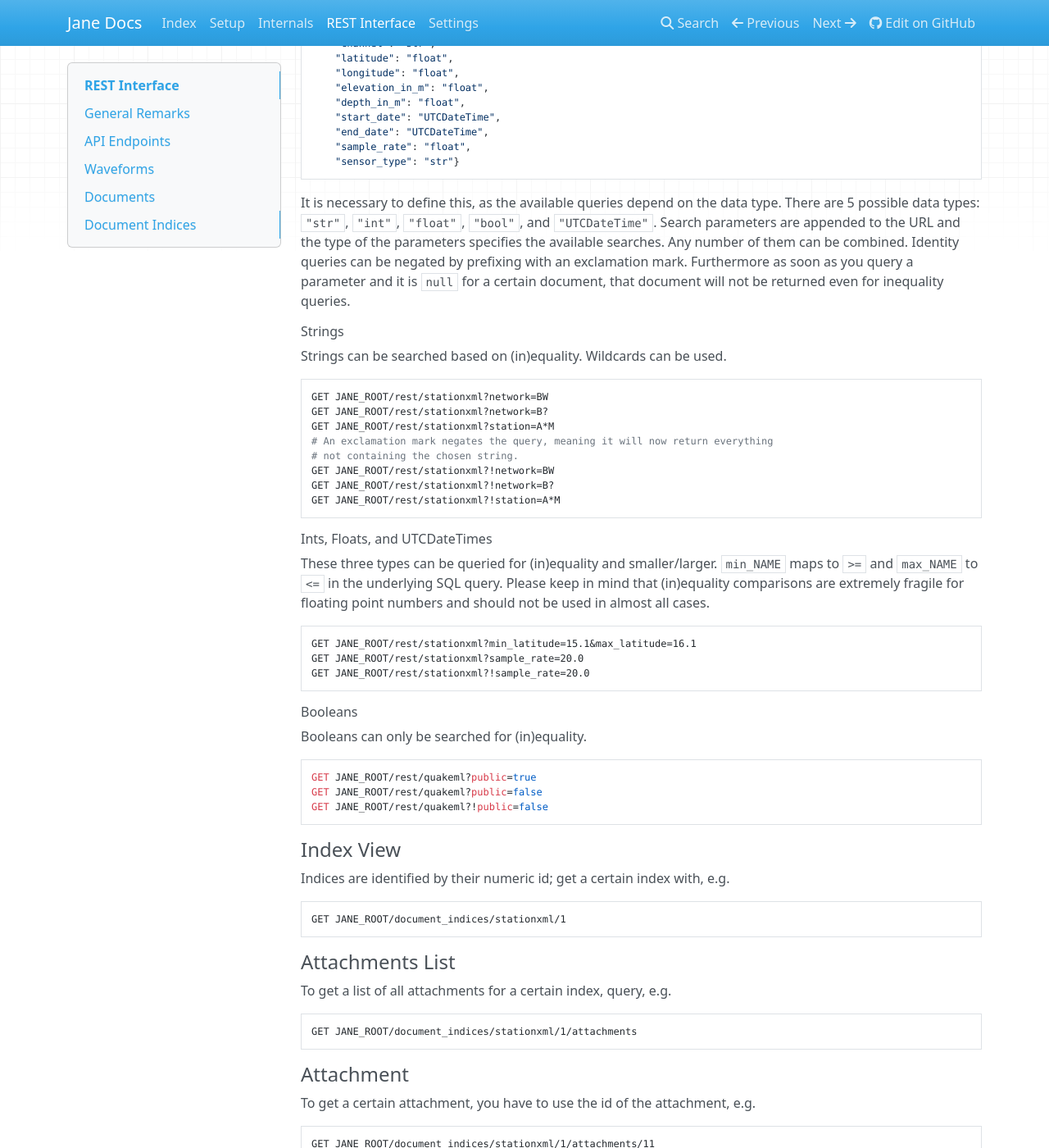
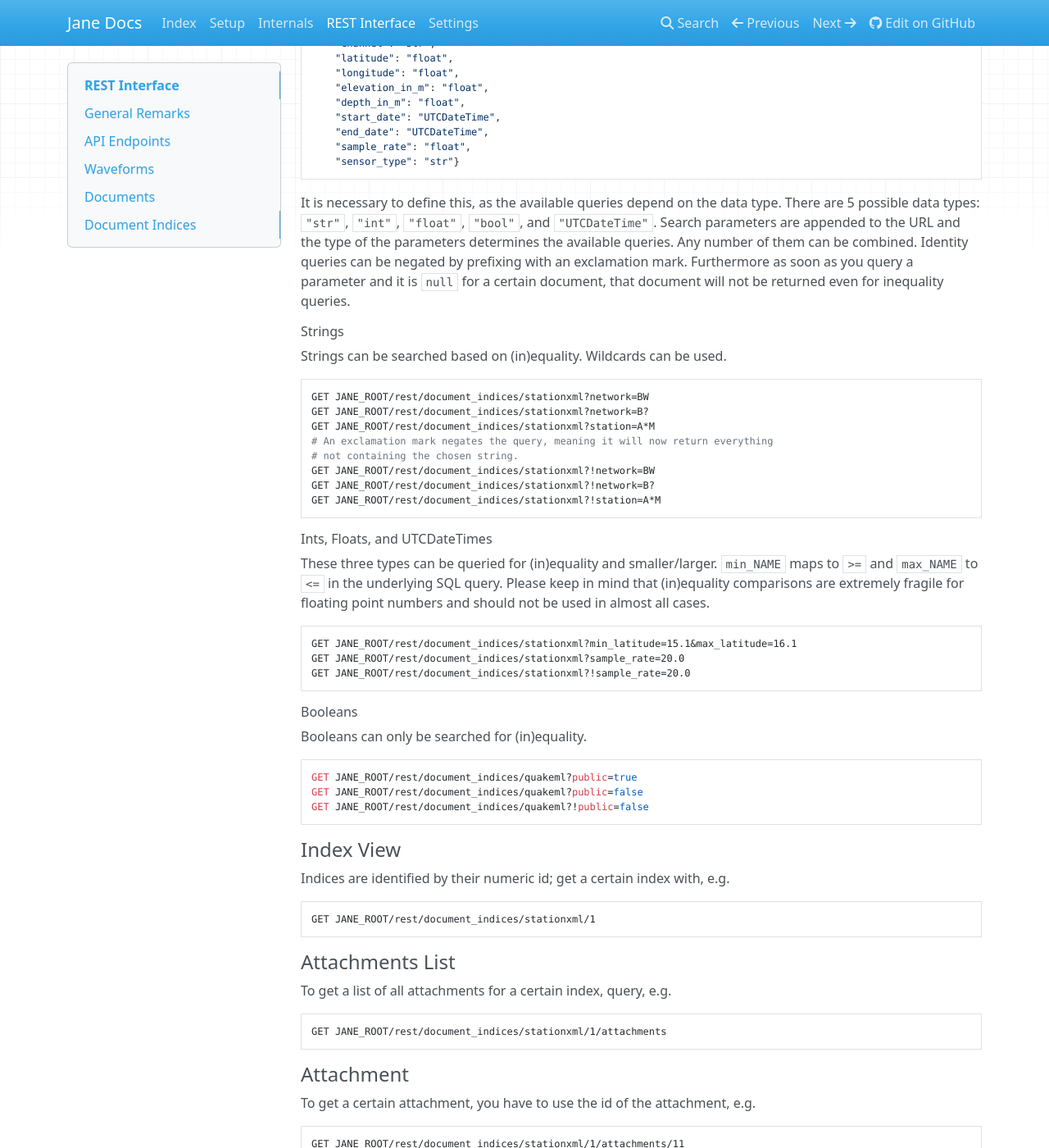
Before and after one commit to krischer/jane, an MkDocs documentation site: the page built from docs/docs/rest.md, in a window 1280 px wide and 1400 px high, scrolled down 6184 px. Shown: the whole window at 82% size. Built offline with MkDocs 1.6.1, drawn with Linux system fonts in a browser that asks for light colours; nearby versions of some CDN libraries; old or Windows-style settings are respelled for this version of MkDocs; some of the changed text lies outside the part shown.

Commit message:
First proof-reading pass

````diff
--- a/docs/docs/rest.md
+++ b/docs/docs/rest.md
@@ -70,7 +70,7 @@
 
 ##### Example using `curl`:
 ```bash
-$ curl --user user:pw JANE_ROOT/...
+$ curl --user user:pw JANE_ROOT/rest/...
 ```
 
 ### HTTP Methods and Headers
@@ -185,7 +185,7 @@
 To get a list of all available documents of a certain document type, send, e.g.
 
 ```
-GET JANE_ROOT/documents/stationxml
+GET JANE_ROOT/rest/documents/stationxml
 ```
 
 #### Document View
@@ -194,7 +194,7 @@
 type.
 
 ```
-GET JANE_ROOT/documents/stationxml/BW.FURT.xml
+GET JANE_ROOT/rest/documents/stationxml/BW.FURT.xml
 ```
 
 #### Data
@@ -202,7 +202,7 @@
 The REST API shows some information for each file, to download the actual file, do, e.g.
 
 ```
-GET JANE_ROOT/documents/stationxml/BW.FURT.xml/data
+GET JANE_ROOT/rest/documents/stationxml/BW.FURT.xml/data
 ```
 
 #### Add New or Modify Existing Document
@@ -211,7 +211,7 @@
 certain document URL, e.g.
 
 ```
-PUT JANE_ROOT/documents/stationxml/BW.FURT.xml
+PUT JANE_ROOT/rest/documents/stationxml/BW.FURT.xml
 ```
 
 If it does not exist, it will be created, otherwise it will be modified. Please
@@ -252,7 +252,7 @@
 The attachments might not be restorable if you have no backup.
 
 ```
-DELETE JANE_ROOT/documents/stationxml/BW.FURT.xml
+DELETE JANE_ROOT/rest/documents/stationxml/BW.FURT.xml
 ```
 
 ##### Example using the Python [requests](http://python-requests.org) library:
@@ -287,7 +287,7 @@
 To get a list of all available indices of a certain document type, send, e.g.
 
 ```
-GET JANE_ROOT/document_indices/stationxml
+GET JANE_ROOT/rest/document_indices/stationxml
 ```
 
 ##### Searching Over the Indices
@@ -316,7 +316,7 @@
 It is necessary to define this, as the available queries depend on the data
 type. There are 5 possible data types: `"str"`, `"int"`, `"float"`, `"bool"`,
 and `"UTCDateTime"`. Search parameters are appended to the URL and the type
-of the parameters specifies the available searches. Any number of them can
+of the parameters determines the available queries. Any number of them can
 be combined. Identity queries can be negated by prefixing with an
 exclamation mark. Furthermore as soon as you query a parameter and it is
 `null` for a certain document, that document will not be returned even for
@@ -327,14 +327,14 @@
 Strings can be searched based on (in)equality. Wildcards can be used.
 
 ```
-GET JANE_ROOT/rest/stationxml?network=BW
-GET JANE_ROOT/rest/stationxml?network=B?
-GET JANE_ROOT/rest/stationxml?station=A*M
+GET JANE_ROOT/rest/document_indices/stationxml?network=BW
+GET JANE_ROOT/rest/document_indices/stationxml?network=B?
+GET JANE_ROOT/rest/document_indices/stationxml?station=A*M
 # An exclamation mark negates the query, meaning it will now return everything
 # not containing the chosen string.
-GET JANE_ROOT/rest/stationxml?!network=BW
-GET JANE_ROOT/rest/stationxml?!network=B?
-GET JANE_ROOT/rest/stationxml?!station=A*M
+GET JANE_ROOT/rest/document_indices/stationxml?!network=BW
+GET JANE_ROOT/rest/document_indices/stationxml?!network=B?
+GET JANE_ROOT/rest/document_indices/stationxml?!station=A*M
 ```
 
 ###### Ints, Floats, and UTCDateTimes
@@ -345,9 +345,9 @@
 floating point numbers and should not be used in almost all cases.
 
 ```
-GET JANE_ROOT/rest/stationxml?min_latitude=15.1&max_latitude=16.1
-GET JANE_ROOT/rest/stationxml?sample_rate=20.0
-GET JANE_ROOT/rest/stationxml?!sample_rate=20.0
+GET JANE_ROOT/rest/document_indices/stationxml?min_latitude=15.1&max_latitude=16.1
+GET JANE_ROOT/rest/document_indices/stationxml?sample_rate=20.0
+GET JANE_ROOT/rest/document_indices/stationxml?!sample_rate=20.0
 ```
 
 ###### Booleans
@@ -355,9 +355,9 @@
 Booleans can only be searched for (in)equality.
 
 ```
-GET JANE_ROOT/rest/quakeml?public=true
-GET JANE_ROOT/rest/quakeml?public=false
-GET JANE_ROOT/rest/quakeml?!public=false
+GET JANE_ROOT/rest/document_indices/quakeml?public=true
+GET JANE_ROOT/rest/document_indices/quakeml?public=false
+GET JANE_ROOT/rest/document_indices/quakeml?!public=false
 ```
 
 #### Index View
@@ -365,7 +365,7 @@
 Indices are identified by their numeric id; get a certain index with, e.g.
 
 ```
-GET JANE_ROOT/document_indices/stationxml/1
+GET JANE_ROOT/rest/document_indices/stationxml/1
 ```
 
 #### Attachments List
@@ -373,7 +373,7 @@
 To get a list of all attachments for a certain index, query, e.g.
 
 ```
-GET JANE_ROOT/document_indices/stationxml/1/attachments
+GET JANE_ROOT/rest/document_indices/stationxml/1/attachments
 ```
 
 #### Attachment
@@ -381,7 +381,7 @@
 To get a certain attachment, you have to use the id of the attachment, e.g.
 
 ```
-GET JANE_ROOT/document_indices/stationxml/1/attachments/11
+GET JANE_ROOT/rest/document_indices/stationxml/1/attachments/11
 ```
 
 #### Attachment Data
@@ -389,7 +389,7 @@
 The actual data of any attachment can be queried with
 
 ```
-GET JANE_ROOT/document_indices/stationxml/1/attachments/11/data
+GET JANE_ROOT/rest/document_indices/stationxml/1/attachments/11/data
 ```
 
 
@@ -434,7 +434,7 @@
 certain index.
 
 ```
-POST JANE_ROOT/document_indices/stationxml/1/attachments
+POST JANE_ROOT/rest/document_indices/stationxml/1/attachments
 ```
 
 and add two HTTP headers:
@@ -483,7 +483,7 @@
 request to the URL of a particular attachment.
 
 ```
-PUT JANE_ROOT/document_indices/stationxml/1/attachments/11
+PUT JANE_ROOT/rest/document_indices/stationxml/1/attachments/11
 ```
 
 ##### Example using the Python [requests](http://python-requests.org) library:
@@ -522,7 +522,7 @@
 To delete an attachment, just send a `DELETE` request.
 
 ```
-DELETE JANE_ROOT/document_indices/stationxml/1/attachments/11
+DELETE JANE_ROOT/rest/document_indices/stationxml/1/attachments/11
 ```
 
 ##### Example using the Python [requests](http://python-requests.org) library:
````
Also changed, not shown: other parts of docs/docs/rest.md (+5 -5 lines).
